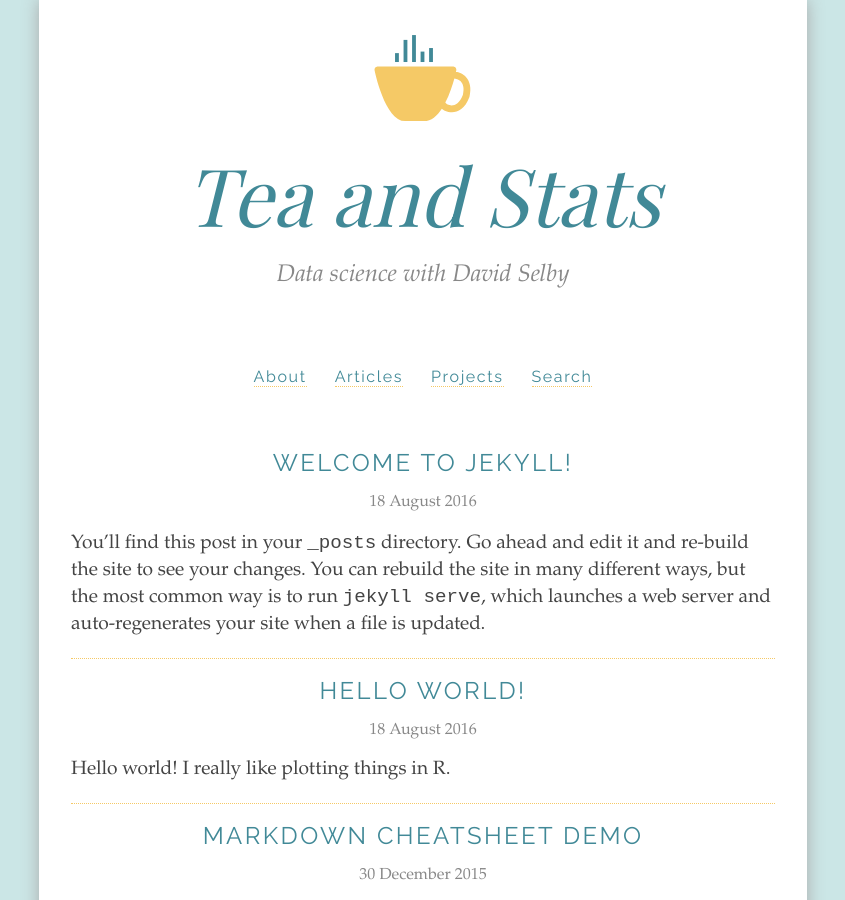
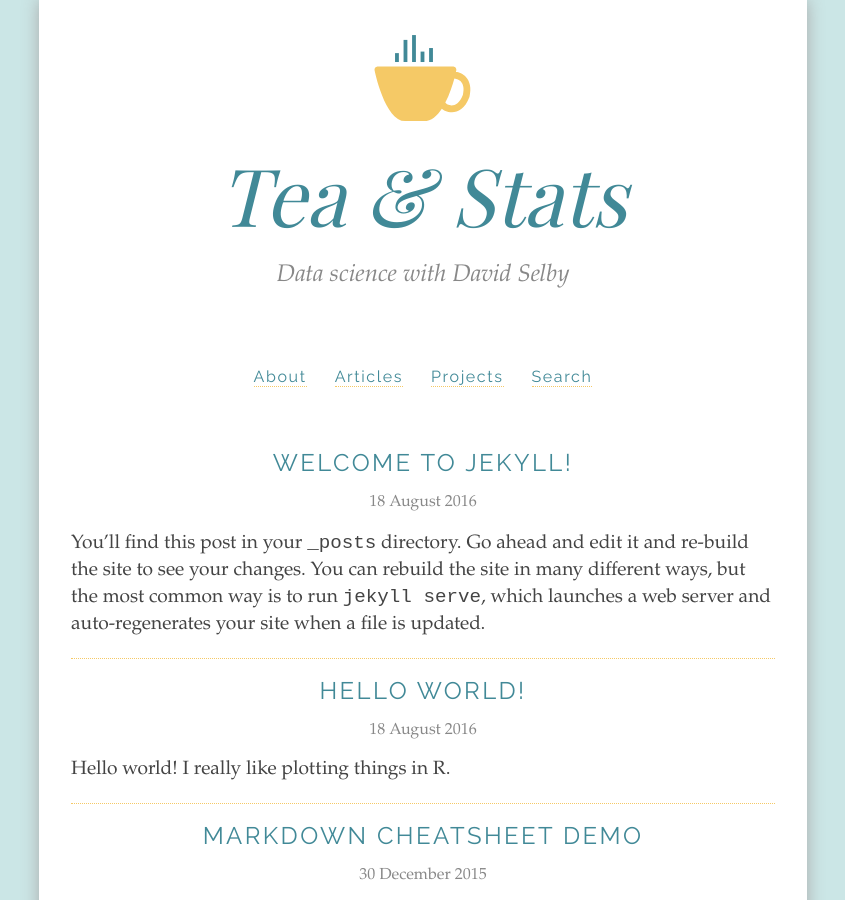
Before and after one commit to Selbosh/old-jekyll, a Jekyll site: the page built from index.html, in a window 1280 px wide and 900 px high. Shown: the whole window, without its empty margins (217-1062 px from the left). Built offline with Jekyll 4.4.1, drawn with Linux system fonts in a browser that asks for light colours; some web fonts are replaced.

Commit message:
Change 'and' to ampersand in title

```diff
--- a/_config.yml
+++ b/_config.yml
@@ -13,7 +13,7 @@
 # you will see them accessed via {{ site.title }}, {{ site.email }}, and so on.
 # You can create any custom variable you would like, and they will be accessible
 # in the templates via {{ site.myvariable }}.
-title: Tea and Stats
+title: Tea & Stats
 author: # Default
 description: > # this means to ignore newlines until "baseurl:"
   Data science with David Selby
```
